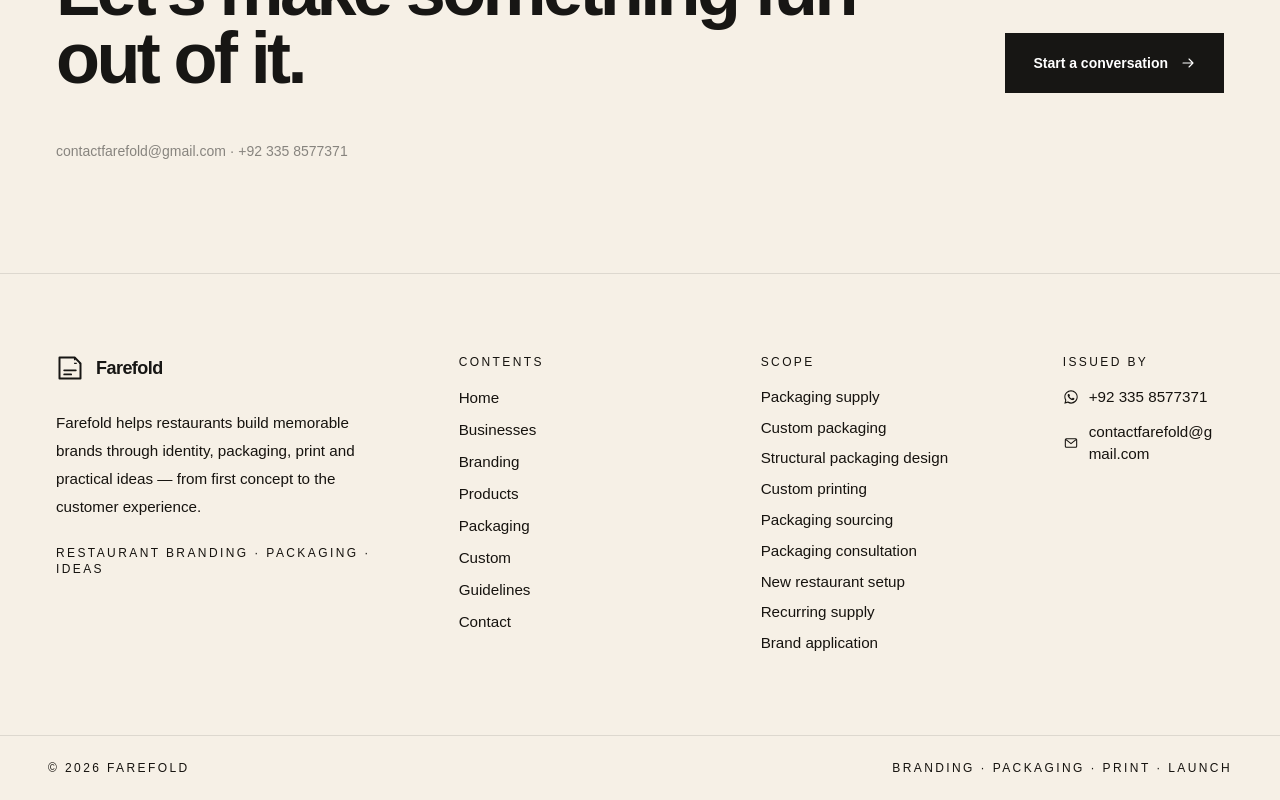
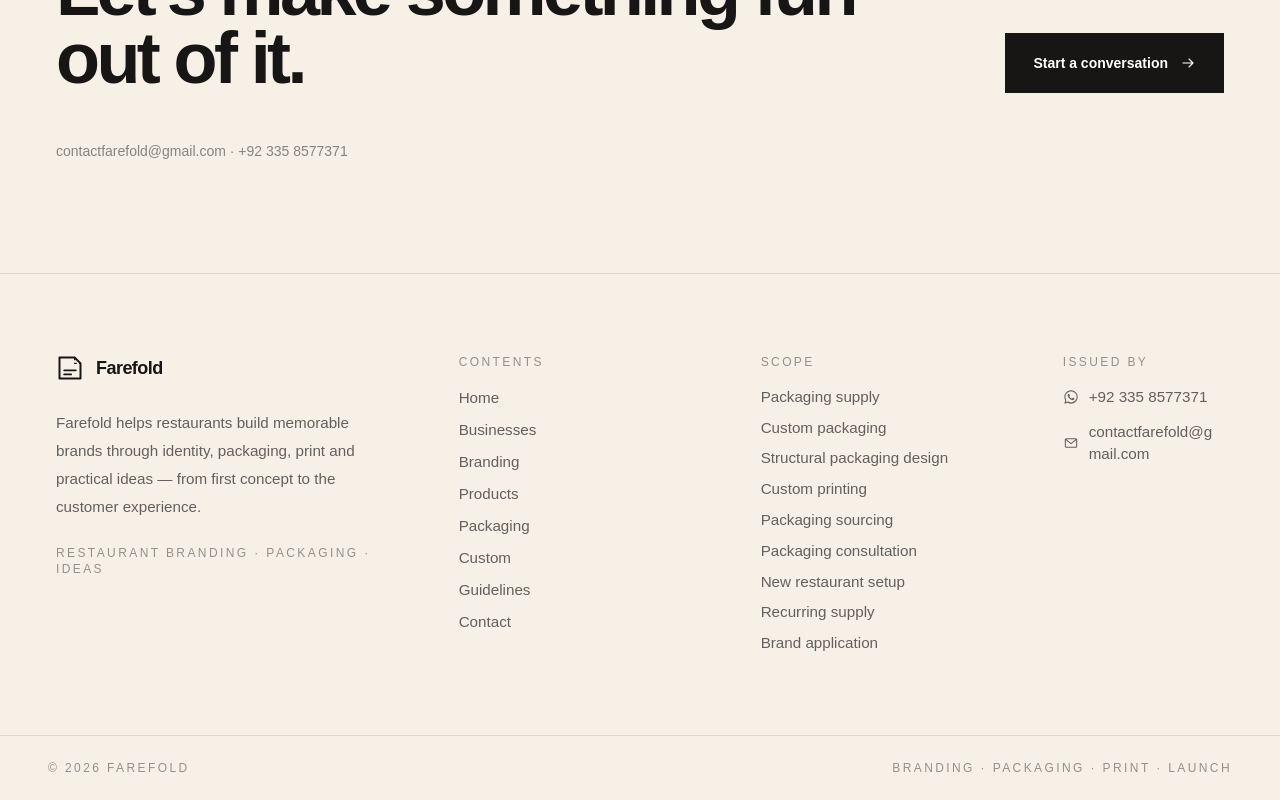
Before and after one commit to dogaranees7-ctrl/farefold, a Next.js app: page / in a window 1280 px wide. Shown: the part 4303-5103 px from the top of the page. Built offline with nearby package versions, Linux system fonts and the light colour scheme.

Commit message:
Remove remaining legacy styling dependencies

```diff
--- a/components/layout/Footer.tsx
+++ b/components/layout/Footer.tsx
@@ -24,22 +24,22 @@ export function Footer() {
               <FoldMark className="h-7 w-7 text-[#171614] transition-colors duration-300 group-hover:text-[#7d4b35]" />
               <span className="font-semibold tracking-[-0.03em] text-lg text-[#171614]">Farefold</span>
             </Link>
-            <p className="mt-5 max-w-[38ch] text-[0.95rem] leading-7 text-[#171614]-soft">
+            <p className="mt-5 max-w-[38ch] text-[0.95rem] leading-7 text-black/60">
               {siteConfig.description}
             </p>
-            <p className="text-xs uppercase tracking-[0.2em] mt-6 text-[#171614]-mute">
+            <p className="text-xs uppercase tracking-[0.2em] mt-6 text-black/40">
               Restaurant branding · packaging · ideas
             </p>
           </div>
 
           <div className="lg:col-span-3">
-            <h2 className="text-xs uppercase tracking-[0.2em] text-[#171614]-mute">Contents</h2>
+            <h2 className="text-xs uppercase tracking-[0.2em] text-black/40">Contents</h2>
             <ul className="mt-4 flex flex-col gap-2">
               {siteMap.map((link) => (
                 <li key={link.href}>
                   <Link
                     href={link.href}
-                    className="link-rule inline-flex items-baseline gap-3 text-[0.95rem] text-[#171614]-soft transition-colors hover:text-[#171614]"
+                    className="link-rule inline-flex items-baseline gap-3 text-[0.95rem] text-black/60 transition-colors hover:text-[#171614]"
                   >
                     {link.label}
                   </Link>
@@ -49,10 +49,10 @@ export function Footer() {
           </div>
 
           <div className="lg:col-span-3">
-            <h2 className="text-xs uppercase tracking-[0.2em] text-[#171614]-mute">Scope</h2>
+            <h2 className="text-xs uppercase tracking-[0.2em] text-black/40">Scope</h2>
             <ul className="mt-4 flex flex-col gap-2">
               {services.map((s) => (
-                <li key={s} className="text-[0.95rem] text-[#171614]-soft">
+                <li key={s} className="text-[0.95rem] text-black/60">
                   {s}
                 </li>
               ))}
@@ -60,14 +60,14 @@ export function Footer() {
           </div>
 
           <div className="lg:col-span-2">
-            <h2 className="text-xs uppercase tracking-[0.2em] text-[#171614]-mute">Issued by</h2>
+            <h2 className="text-xs uppercase tracking-[0.2em] text-black/40">Issued by</h2>
             <ul className="mt-4 flex flex-col gap-3">
               <li>
                 <a
                   href={getWhatsappLink(whatsappOpener)}
                   target="_blank"
                   rel="noopener noreferrer"
-                  className="flex items-center gap-2.5 text-[0.95rem] text-[#171614]-soft transition-colors hover:text-[#171614]"
+                  className="flex items-center gap-2.5 text-[0.95rem] text-black/60 transition-colors hover:text-[#171614]"
                 >
                   <WhatsAppIcon className="h-4 w-4 shrink-0" />
                   {siteConfig.whatsappDisplay}
@@ -76,7 +76,7 @@ export function Footer() {
               <li>
                 <a
                   href={getMailtoLink("Farefold enquiry")}
-                  className="flex items-center gap-2.5 text-[0.95rem] break-all text-[#171614]-soft transition-colors hover:text-[#171614]"
+                  className="flex items-center gap-2.5 text-[0.95rem] break-all text-black/60 transition-colors hover:text-[#171614]"
                 >
                   <MailIcon className="h-4 w-4 shrink-0" />
                   {siteConfig.email}
@@ -89,10 +89,10 @@ export function Footer() {
 
       <div className="border-t border-black/10">
         <div className="mx-auto flex w-full max-w-[112rem] flex-col gap-2 px-5 py-6 sm:flex-row sm:items-center sm:justify-between sm:px-8 lg:px-12">
-          <p className="text-xs uppercase tracking-[0.2em] text-[#171614]-mute">
+          <p className="text-xs uppercase tracking-[0.2em] text-black/40">
             &copy; {year} {siteConfig.legalName}
           </p>
-          <p className="text-xs uppercase tracking-[0.2em] text-[#171614]-mute">
+          <p className="text-xs uppercase tracking-[0.2em] text-black/40">
             Branding · packaging · print · launch
           </p>
         </div>
```
